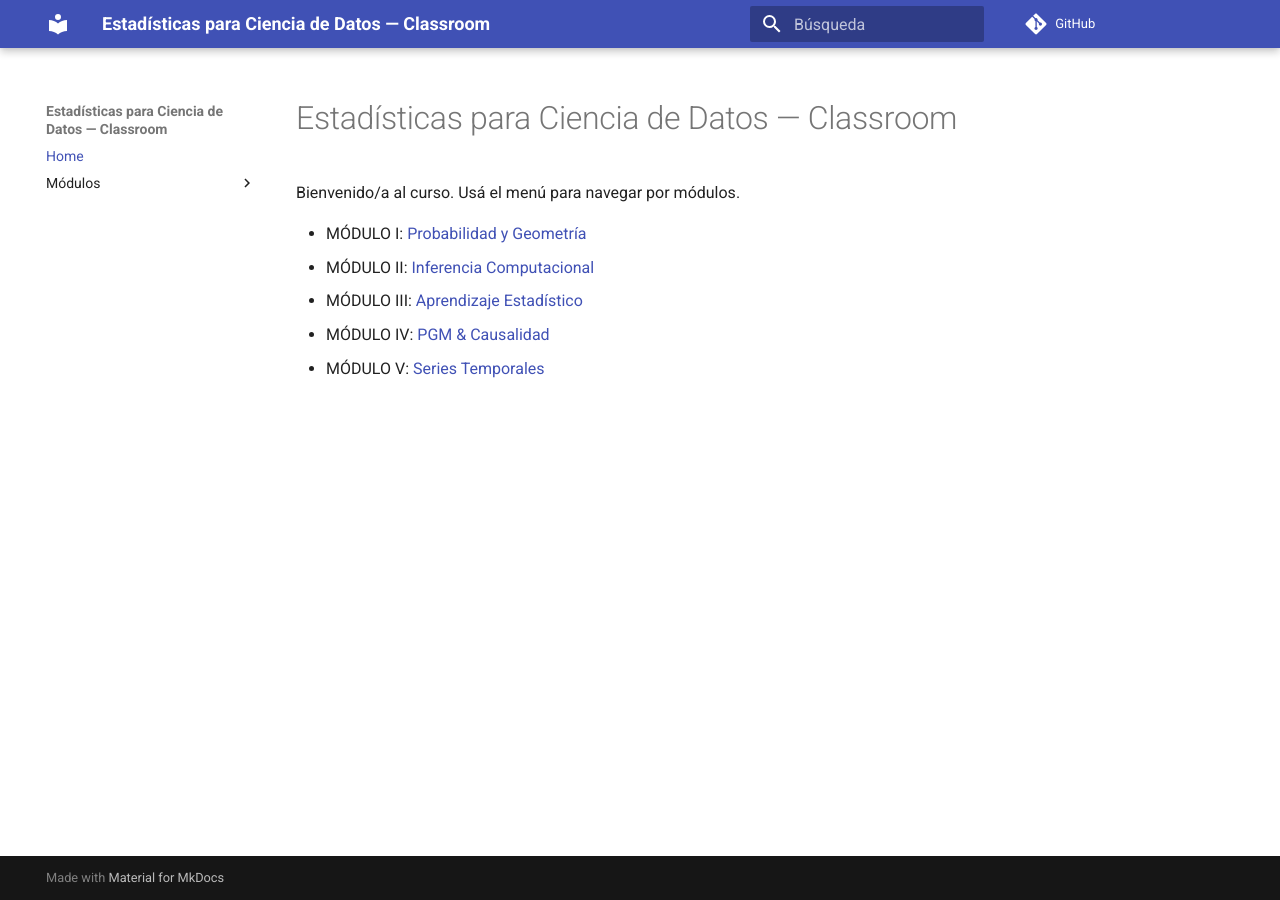
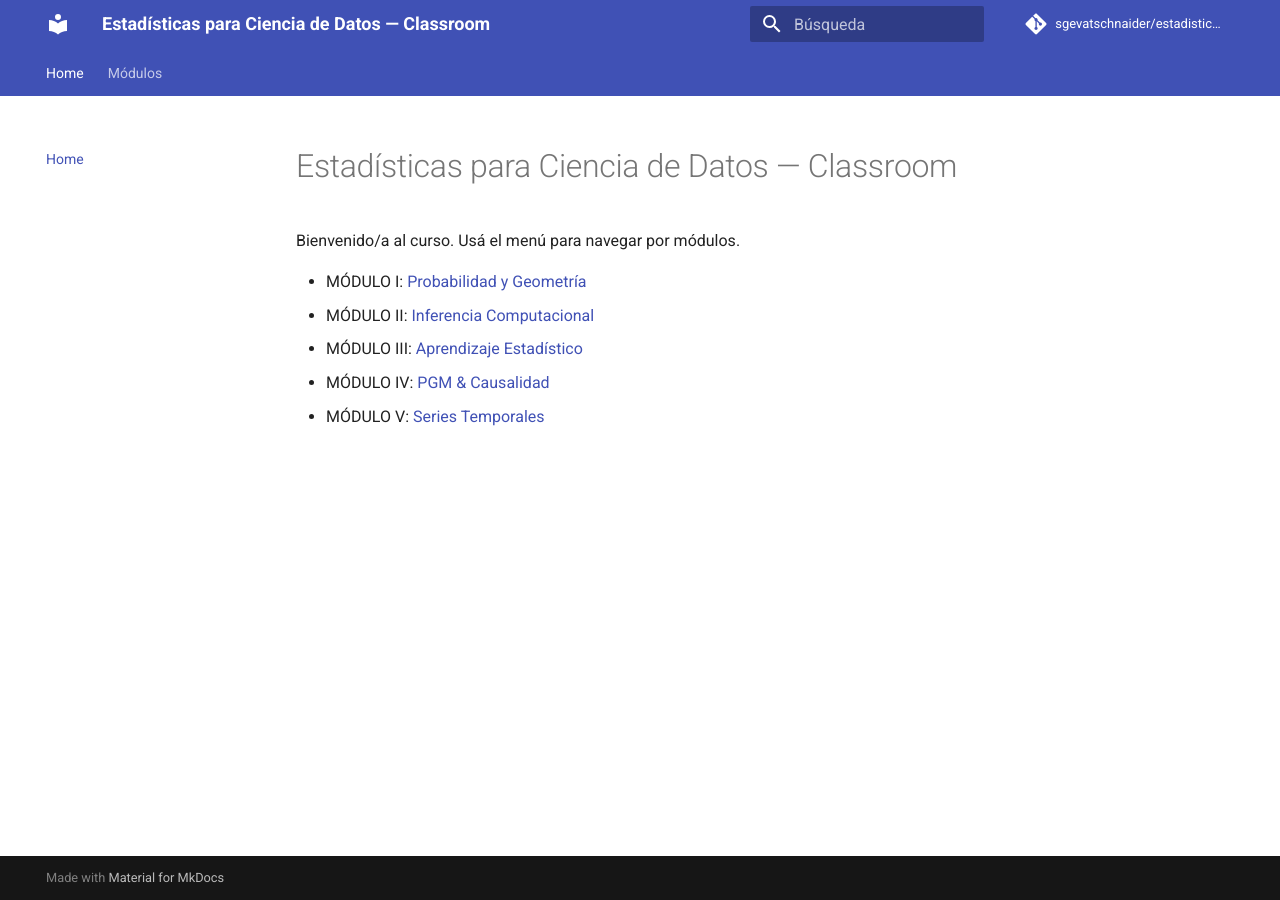
Before and after one commit to sgevatschnaider/estadisticas-para-ciencia-de-datos, an MkDocs documentation site: the page built from docs/index.md, in a window 1280 px wide. Built offline with MkDocs 1.6.1 and Material for MkDocs 9.7.7, drawn with Linux system fonts in a browser that asks for light colours; comment, search, counter and statistics services are not loaded; some of the changed lines change nothing that is shown.

Commit message:
Refactor mkdocs.yml configuration settings
Updated mkdocs.yml to include new repository name and plugins.

```diff
--- a/mkdocs.yml
+++ b/mkdocs.yml
@@ -1,20 +1,25 @@
-site_name: Estadísticas para Ciencia de Datos — Classroom
-site_url: https://sgevatschnaider.github.io/estadisticas-para-ciencia-de-datos/
-repo_url: https://github.com/sgevatschnaider/estadisticas-para-ciencia-de-datos
-edit_uri: edit/main/docs/
+site_name: "Estadísticas para Ciencia de Datos — Classroom"
+site_url: "https://sgevatschnaider.github.io/estadisticas-para-ciencia-de-datos/"
+repo_url: "https://github.com/sgevatschnaider/estadisticas-para-ciencia-de-datos"
+repo_name: "sgevatschnaider/estadisticas-para-ciencia-de-datos"
+
+# Clave para que tus links /modulos/.../ funcionen
+use_directory_urls: true
 
 theme:
   name: material
   language: es
+  features:
+    - navigation.tabs
+    - navigation.sections
+    - navigation.top
+    - navigation.indexes
+    - toc.follow
+    - search.suggest
+    - search.highlight
 
-nav:
-  - Home: index.md
-  - Módulos:
-      - I. Probabilidad y Geometría: modulos/probabilidad.md
-      - II. Inferencia Computacional: modulos/inferencia.md
-      - III. Aprendizaje Estadístico: modulos/learning.md
-      - IV. PGM & Causalidad: modulos/pgm.md
-      - V. Series Temporales: modulos/tiempo.md
+plugins:
+  - search
 
 markdown_extensions:
   - admonition
@@ -22,6 +27,18 @@
   - pymdownx.superfences
   - pymdownx.arithmatex:
       generic: true
+  - toc:
+      permalink: true
 
 extra_javascript:
+  - javascripts/mathjax.js
   - https://cdn.jsdelivr.net/npm/mathjax@3/es5/tex-mml-chtml.js
+
+nav:
+  - Home: index.md
+  - Módulos:
+      - "I. Probabilidad y Geometría": modulos/probabilidad.md
+      - "II. Inferencia Computacional": modulos/inferencia.md
+      - "III. Aprendizaje Estadístico": modulos/learning.md
+      - "IV. PGM & Causalidad": modulos/pgm.md
+      - "V. Series Temporales": modulos/tiempo.md
```
